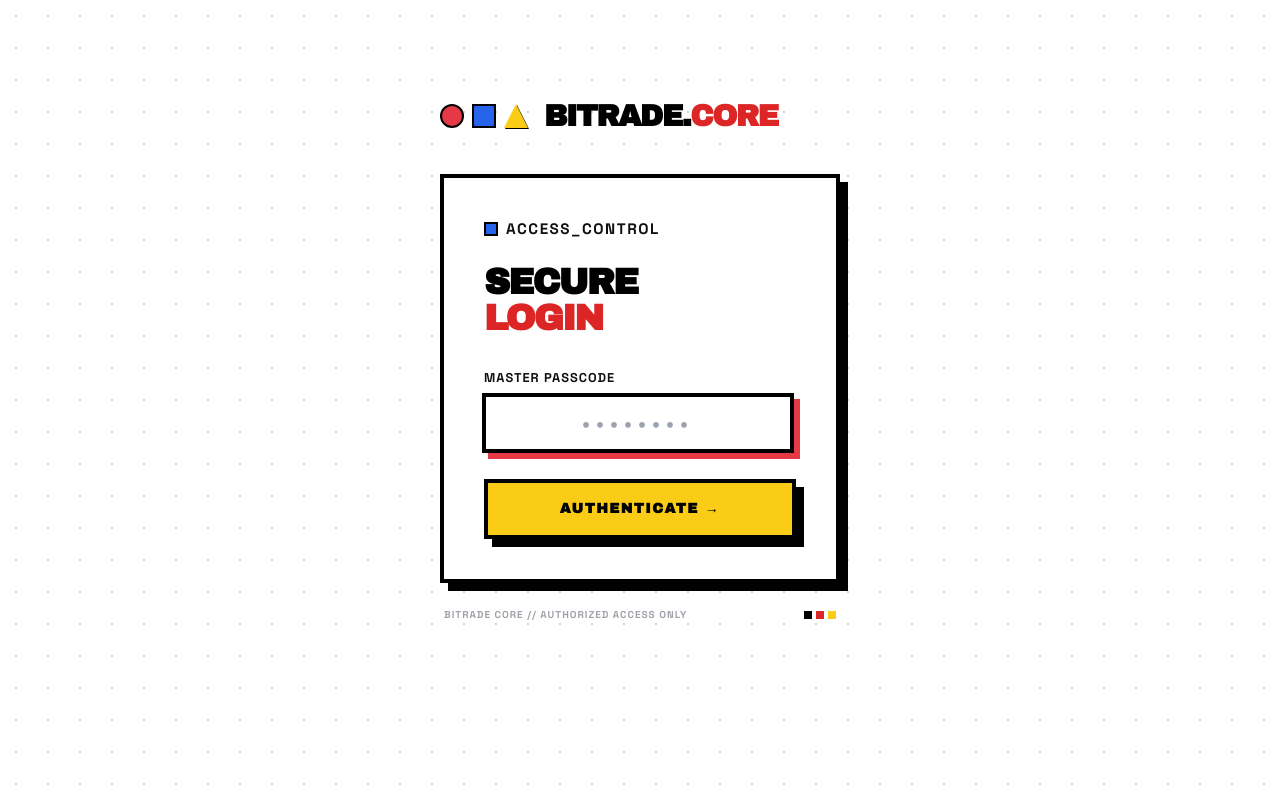
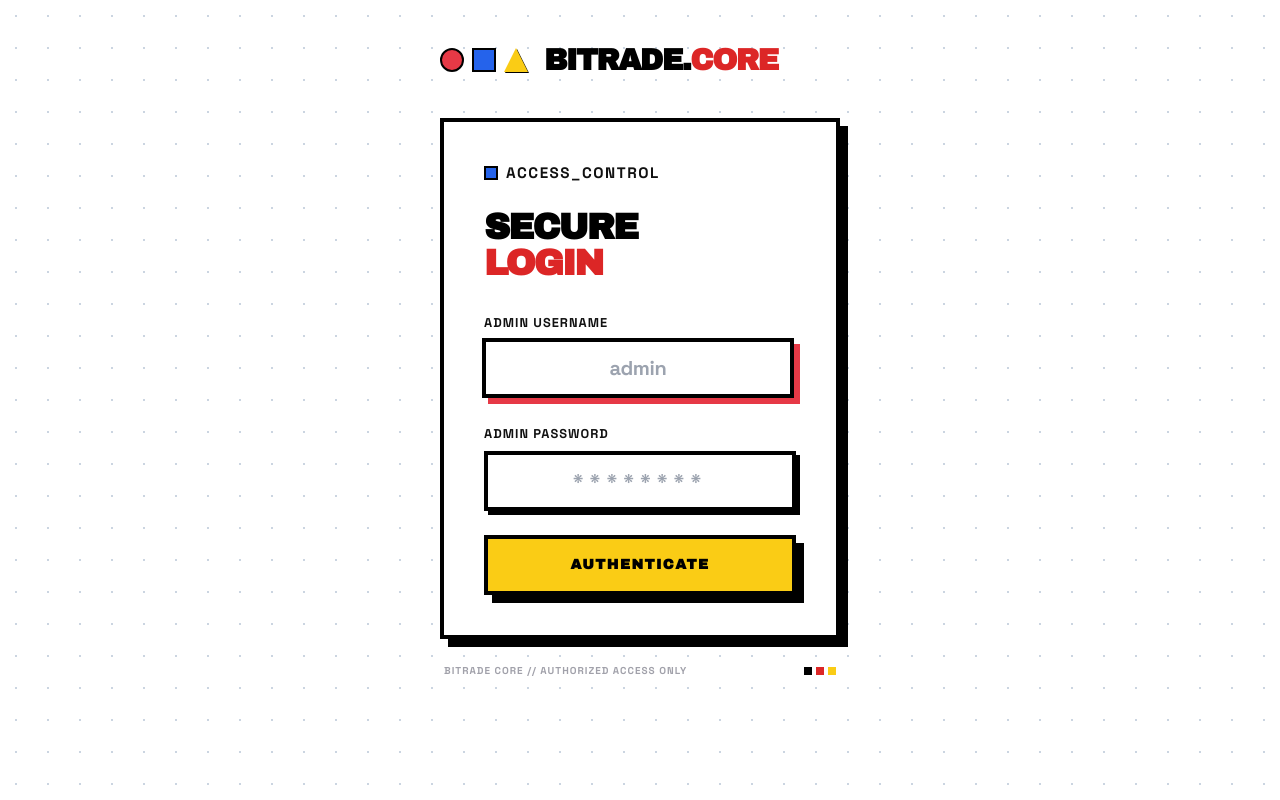
Before and after one commit to syl-deve/btrade, a FastAPI app: page /login in a window 1280 px wide. Run offline with FastAPI, Linux system fonts and the light colour scheme; parts of the project's set-up code (start-up, migrations or seed data) failed here and were passed over; some libraries are stand-ins or nearby versions.

Commit message:
feat: add admin account login

```diff
--- a/main.py
+++ b/main.py
@@ -7,7 +7,7 @@ from fastapi.templating import Jinja2Templates
 from sqlalchemy.orm import Session
 import uvicorn
 
-from config import SYMBOL, DASHBOARD_PASSWORD, TRADING_INTERVAL_MINUTES, EXCHANGE
+from config import SYMBOL, ADMIN_USERNAME, ADMIN_PASSWORD_HASH, DASHBOARD_PASSWORD, TRADING_INTERVAL_MINUTES, EXCHANGE
 from models import SessionLocal, init_db, BotSettings, TradeHistory
 from core.bithumb_client import BithumbClient
 from core.strategy import ScalperStrategy
@@ -16,6 +16,8 @@ from contextlib import asynccontextmanager
 import logging
 import sys
 import traceback
+import base64
+import hmac
 
 from fastapi.middleware.cors import CORSMiddleware
 from starlette.middleware.base import BaseHTTPMiddleware
@@ -33,13 +35,56 @@ logger = logging.getLogger(__name__)
 BITHUMB_FEE_RATE = 0.0004 # 빗썸 0.04% (수수료 쿠폰 적용)
 
 # 세션 및 CSRF를 위한 보안 키 (실제 상용 시 .env로 관리 권장)
-SESSION_SECRET_KEY = hashlib.sha256(DASHBOARD_PASSWORD.encode()).hexdigest()
+SESSION_TOKEN = secrets.token_urlsafe(32)
 CSRF_SECRET = secrets.token_hex(32)
 
 # --- Rate Limiting Config ---
-LOGIN_ATTEMPTS = {}  # {ip: {"count": n, "blocked_until": timestamp}}
+LOGIN_ATTEMPTS = {}  # {ip:username: {"count": n, "blocked_until": timestamp}}
 MAX_LOGIN_ATTEMPTS = 5
 LOCKOUT_DURATION = 600 # 10 minutes in seconds
+
+PASSWORD_HASH_ALGORITHM = "pbkdf2_sha256"
+PASSWORD_HASH_ITERATIONS = 260000
+
+def make_password_hash(password: str) -> str:
+    salt = secrets.token_bytes(16)
+    digest = hashlib.pbkdf2_hmac(
+        "sha256",
+        password.encode("utf-8"),
+        salt,
+        PASSWORD_HASH_ITERATIONS,
+    )
+    return "$".join([
+        PASSWORD_HASH_ALGORITHM,
+        str(PASSWORD_HASH_ITERATIONS),
+        base64.urlsafe_b64encode(salt).decode("ascii"),
+        base64.urlsafe_b64encode(digest).decode("ascii"),
+    ])
+
+def verify_password(password: str, stored_hash: str) -> bool:
+    try:
+        algorithm, iterations, salt_b64, digest_b64 = stored_hash.split("$", 3)
+        if algorithm != PASSWORD_HASH_ALGORITHM:
+            return False
+        salt = base64.urlsafe_b64decode(salt_b64.encode("ascii"))
+        expected = base64.urlsafe_b64decode(digest_b64.encode("ascii"))
+        actual = hashlib.pbkdf2_hmac(
+            "sha256",
+            password.encode("utf-8"),
+            salt,
+            int(iterations),
+        )
+        return hmac.compare_digest(actual, expected)
+    except Exception:
+        return False
+
+def verify_admin_credentials(username: str, password: str) -> bool:
+    username_ok = hmac.compare_digest(username.strip(), ADMIN_USERNAME)
+    if not username_ok:
+        return False
+    if ADMIN_PASSWORD_HASH:
+        return verify_password(password, ADMIN_PASSWORD_HASH)
+    return bool(DASHBOARD_PASSWORD) and hmac.compare_digest(password, DASHBOARD_PASSWORD)
 
 class SettingsUpdate(BaseModel):
     rsi_threshold: float = Field(default=35.0, ge=10, le=90)
@@ -476,9 +521,9 @@ def get_current_user(request: Request):
     Checks for a valid session token in cookie.
     """
     session = request.cookies.get("session_auth")
-    if session != SESSION_SECRET_KEY:
+    if not session or not hmac.compare_digest(session, SESSION_TOKEN):
         return None
-    return True
+    return ADMIN_USERNAME
 
 def verify_csrf(request: Request):
     """
@@ -497,12 +542,14 @@ async def login_page(request: Request, error: str = None):
     )
 
 @app.post("/login")
-async def login(request: Request, response: Response, password: str = Form(...)):
+async def login(request: Request, response: Response, username: str = Form(...), password: str = Form(...)):
     client_ip = request.client.host
     now = time.time()
+    username = username.strip()
+    attempt_key = f"{client_ip}:{username.lower()}"
 
     # Check if IP is blocked
-    attempt_info = LOGIN_ATTEMPTS.get(client_ip, {"count": 0, "blocked_until": 0})
+    attempt_info = LOGIN_ATTEMPTS.get(attempt_key, {"count": 0, "blocked_until": 0})
     if now < attempt_info["blocked_until"]:
         wait_time = int(attempt_info["blocked_until"] - now)
         return templates.TemplateResponse(
@@ -510,17 +557,17 @@ async def login(request: Request, response: Response, password: str = Form(...))
             context={"error": f"Too many attempts. Blocked for {wait_time}s."}
         )
 
-    if password == DASHBOARD_PASSWORD:
+    if verify_admin_credentials(username, password):
         # Reset counter on success
-        LOGIN_ATTEMPTS[client_ip] = {"count": 0, "blocked_until": 0}
+        LOGIN_ATTEMPTS[attempt_key] = {"count": 0, "blocked_until": 0}
         response = RedirectResponse(url="/", status_code=status.HTTP_303_SEE_OTHER)
         response.set_cookie(
             key="session_auth",
-            value=SESSION_SECRET_KEY,
+            value=SESSION_TOKEN,
             httponly=True,
             max_age=86400,
             samesite="lax",
-            secure=False # Set to True if using HTTPS
+            secure=request.url.scheme == "https",
         )
         return response
 
@@ -529,11 +576,12 @@ async def login(request: Request, response: Response, password: str = Form(...))
     blocked_until = 0
     if new_count >= MAX_LOGIN_ATTEMPTS:
         blocked_until = now + LOCKOUT_DURATION
-        logger.warning(f"🔒 Brute-force detected: IP {client_ip} blocked until {blocked_until}")
+        LOGIN_ATTEMPTS[attempt_key] = {"count": new_count, "blocked_until": blocked_until}
+        logger.warning(f"Brute-force login protection: IP {client_ip}, user {username!r} blocked until {blocked_until}")
         error_msg = f"Access Denied. Too many failures. Blocked for {LOCKOUT_DURATION//60} mins."
     else:
-        LOGIN_ATTEMPTS[client_ip] = {"count": new_count, "blocked_until": 0}
-        error_msg = f"Invalid Passcode ({new_count}/{MAX_LOGIN_ATTEMPTS})."
+        LOGIN_ATTEMPTS[attempt_key] = {"count": new_count, "blocked_until": 0}
+        error_msg = f"Invalid credentials ({new_count}/{MAX_LOGIN_ATTEMPTS})."
 
     return templates.TemplateResponse(
         request=request, name="login.html", context={"error": error_msg}
--- a/templates/login.html
+++ b/templates/login.html
@@ -10,8 +10,6 @@
 </head>
 <body class="bg-white min-h-screen flex items-center justify-center">
     <div class="w-full max-w-md px-6">
-
-        <!-- 로고 헤더 -->
         <div class="flex items-center gap-4 mb-10">
             <div class="flex gap-2">
                 <div class="bau-shape bau-circle w-6 h-6"></div>
@@ -21,7 +19,6 @@
             <h1 class="text-3xl font-black archivo-bold tracking-tighter uppercase">BITRADE.<span class="text-red-600">CORE</span></h1>
         </div>
 
-        <!-- 로그인 카드 -->
         <div class="bau-tile p-10">
             <div class="label-bau mb-6">
                 <div class="bau-shape bau-square"></div>
@@ -32,14 +29,27 @@
 
             <form action="/login" method="post" class="space-y-6">
                 <div>
-                    <label class="bau-label">MASTER PASSCODE</label>
+                    <label class="bau-label">ADMIN USERNAME</label>
+                    <input
+                        type="text"
+                        name="username"
+                        placeholder="admin"
+                        class="bau-input w-full text-center text-xl"
+                        autocomplete="username"
+                        required
+                        autofocus
+                    >
+                </div>
+
+                <div>
+                    <label class="bau-label">ADMIN PASSWORD</label>
                     <input
                         type="password"
                         name="password"
-                        placeholder="••••••••"
+                        placeholder="********"
                         class="bau-input w-full text-center tracking-[0.3em] text-xl"
+                        autocomplete="current-password"
                         required
-                        autofocus
                     >
                 </div>
 
@@ -50,12 +60,11 @@
                 {% endif %}
 
                 <button type="submit" class="btn-bau btn-bau-yellow w-full justify-center py-4 text-sm tracking-widest font-black">
-                    AUTHENTICATE →
+                    AUTHENTICATE
                 </button>
             </form>
         </div>
 
-        <!-- 하단 데코 -->
         <div class="mt-6 flex items-center justify-between px-1">
             <p class="text-[10px] font-bold text-zinc-400 uppercase tracking-widest">BITRADE CORE // AUTHORIZED ACCESS ONLY</p>
             <div class="flex gap-1">
@@ -64,7 +73,6 @@
                 <div class="w-2 h-2 bg-yellow-400"></div>
             </div>
         </div>
-
     </div>
 </body>
 </html>
```
Also changed, not shown: config.py (+8 -4 lines), scratch/generate_admin_hash.py (added, +34 -0 lines), 1 other file.
